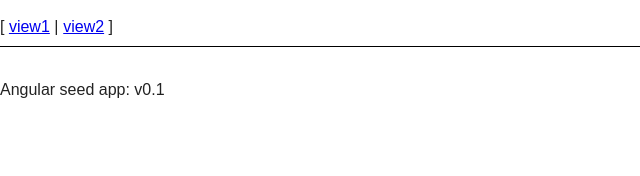
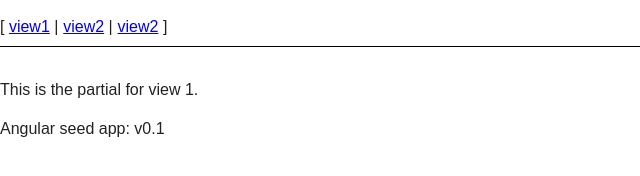
Before and after one commit to ArunaTebel/ArunaTebel.github.io, a website: page app/index.html in a window 1280 px wide. Shown: the whole page, without its empty margins (0-640 px from the left). Drawn offline with nearby package versions, Linux system fonts and the light colour scheme; no server answers.

```diff
--- a/app/index.html
+++ b/app/index.html
@@ -22,6 +22,7 @@
 <ul class="menu">
     <li><a href="#/view1">view1</a></li>
     <li><a href="#/view2">view2</a></li>
+    <li><a href="view1/view2.html">view2</a></li>
 </ul>
 
 <!--[if lt IE 7]>
--- a/app/view1/view1.js
+++ b/app/view1/view1.js
@@ -4,7 +4,7 @@
 
 .config(['$routeProvider', function($routeProvider) {
   $routeProvider.when('/view1', {
-    templateUrl: 'view1/view2.html',
+    templateUrl: 'view1/view1.html',
     controller: 'View1Ctrl'
   });
 }])
```
